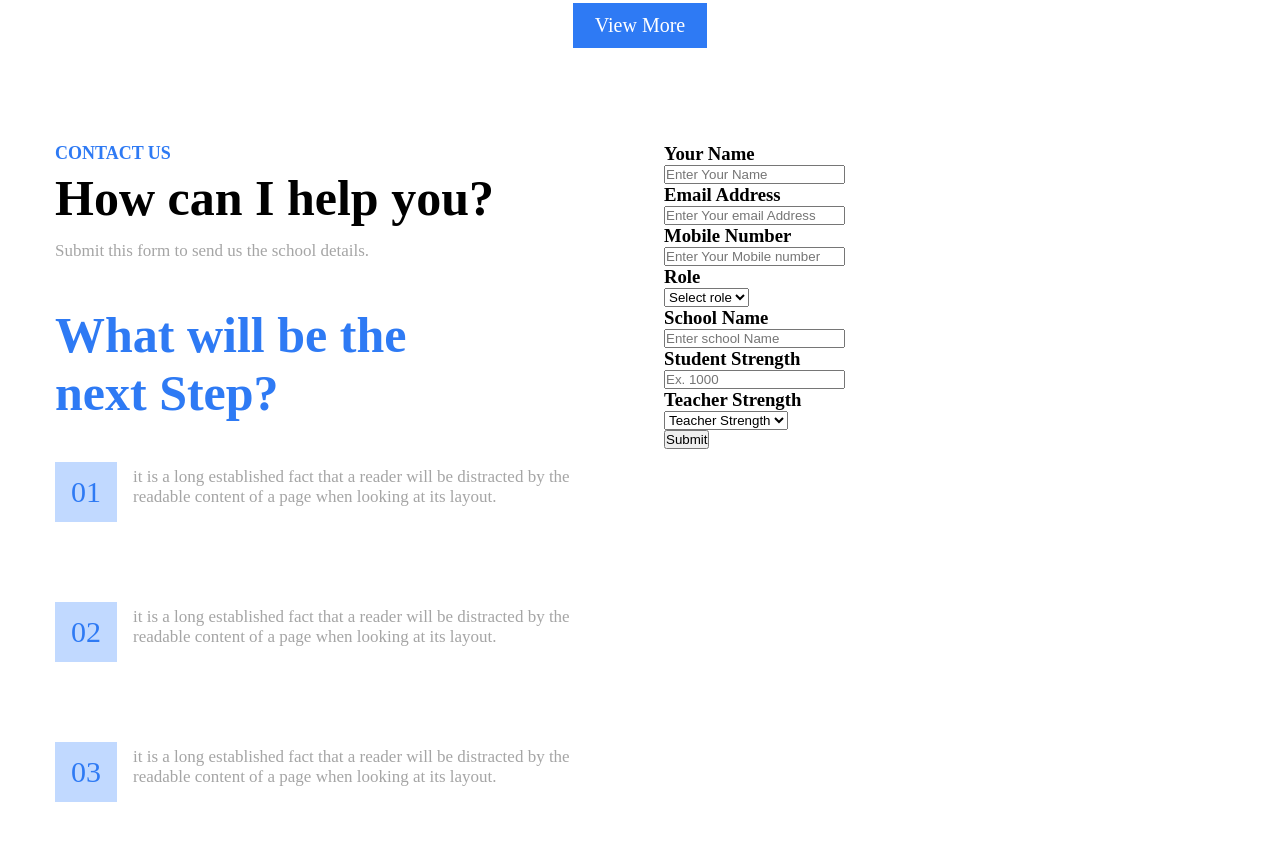
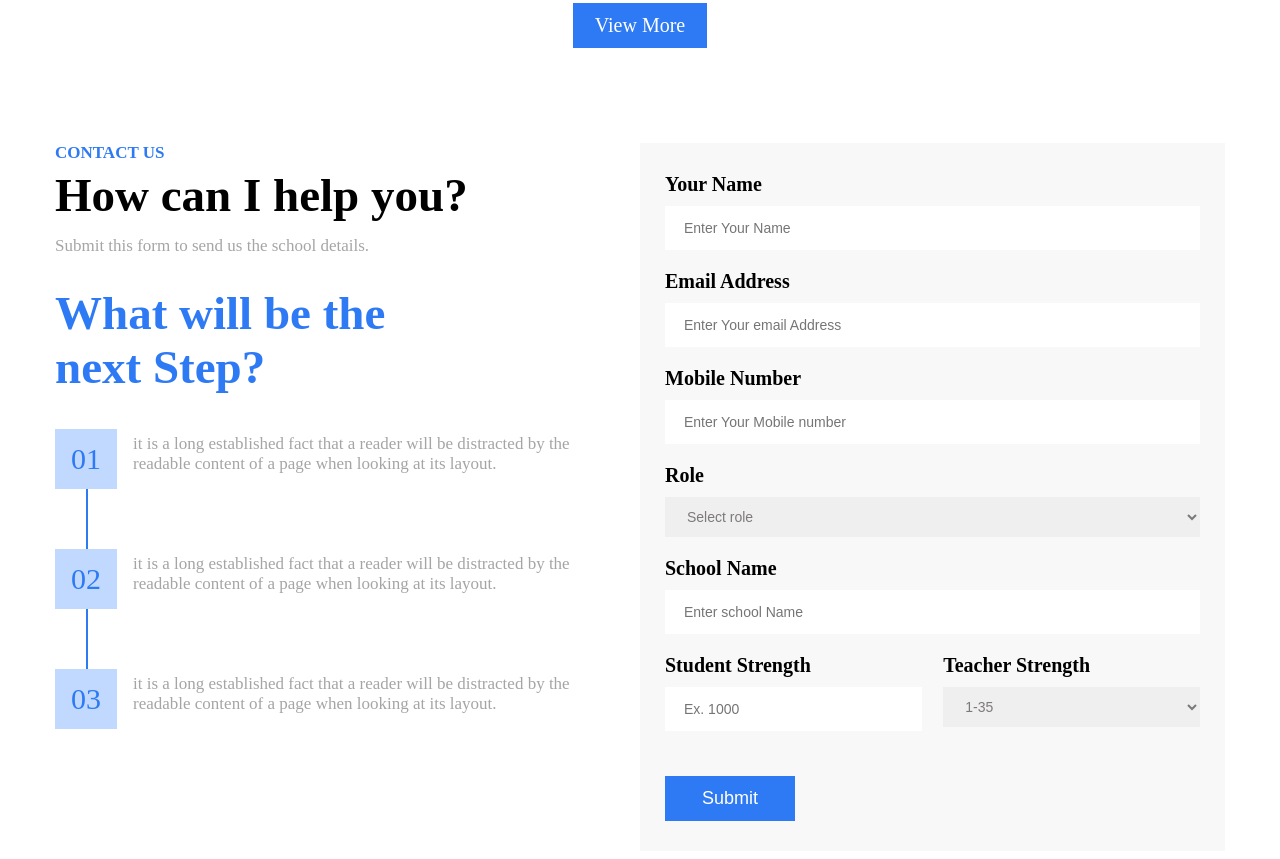
Before and after one commit to AleksandreLatsabidze/Schooler-Pro-website, a plain HTML site: page index.html in a window 1280 px wide. Shown: the part 4672-5531 px from the top of the page. Drawn offline with Linux system fonts and the light colour scheme.

```diff
--- a/index.html
+++ b/index.html
@@ -341,9 +341,8 @@
               </div>
             </div>
           </div>
-          <div class="sect_navbar">
+          <div class="form_inputs">
             <form action="#" id="contactform">
-              <div class="forminputs">
               <div class="forminput">
                 <label>
                   <h3>Your Name</h3>
@@ -402,7 +401,8 @@
                   />
                 </label>
               </div>
-                <div class="forminput">
+              <div class="forminput forminput_flex">
+                <div class="forminput_center">
                   <label>
                     <h3>Student Strength</h3>
                     <input
@@ -413,17 +413,18 @@
                       required
                     />
                   </label>
+                </div>
+                <div class="forminput_center">
                   <h3>Teacher Strength</h3>
                   <select name="yourstrength" id="your_strength">
-                    <option value="SelectStrength">Teacher Strength</option>
                     <option value="yourstrength">1-35</option>
                     <option value="yourstrength">1-45</option>
                     <option value="yourstrength">1-65</option>
                     <option value="yourstrength">1-85</option>
                   </select>
                 </div>
+              </div>
               <button type="submit">Submit</button>
-              </div>
             </form>
           </div>
         </div>
--- a/style.css
+++ b/style.css
@@ -478,12 +478,12 @@ ul .registr {
   display: flex;
 }
 .contact_title h3 {
-  font-size: 18px;
+  font-size: 17px;
   color: #2e7af4;
   margin-bottom: 5px;
 }
 .contact_title h1 {
-  font-size: 50px;
+  font-size: 47px;
   color: #000000;
   margin-bottom: 14px;
 }
@@ -492,14 +492,29 @@ ul .registr {
   color: #a5a5a5;
 }
 .nextstep_name > h1 {
-  font-size: 50px;
+  font-size: 47px;
   color: #2e7af4;
-  margin-top: 45px;
+  margin-top: 30px;
   max-width: 352px;
+  margin-bottom: 35px;
 }
 .first_number {
-  margin-top: 40px;
-  margin-bottom: 80px;
+  height: 120px;
+  position: relative;
+}
+.first_number::before {
+  content: "";
+  border-left: 2px solid #2e7af4;
+  height: 100%;
+  display: block;
+  position: absolute;
+  left: 31px;
+}
+.first_number:last-child::before {
+  display: none;
+}
+.first_number:last-child {
+  height: initial;
 }
 .firstnumber_num {
   font-size: 30px;
@@ -507,6 +522,7 @@ ul .registr {
   background-color: #c1d9ff;
   padding: 13px 16px;
   display: inline-block;
+  position: relative;
 }
 .first_number > span {
   margin-left: 12px;
@@ -515,6 +531,62 @@ ul .registr {
   display: inline-block;
   width: 437px;
 }
-.sect_navbar {
-  margin-left: 94px;
+.lastsect_width {
+  width: 50%;
+  padding-right: 15px;
 }
+.form_inputs {
+  width: 50%;
+}
+.forminput h3 {
+  color: #000000;
+  font-size: 20px;
+  margin-bottom: 10px;
+}
+#contactform {
+  background-color: #f8f8f8;
+  padding: 30px 25px;
+}
+.forminput input {
+  height: 40px;
+  width: 100%;
+  font-size: 14px;
+  padding: 22px 19px;
+  outline: none;
+  border: 0;
+}
+.forminput {
+  margin-bottom: 20px;
+}
+#user_role {
+  width: 100%;
+  font-size: 14px;
+  padding: 11px 18px;
+  color: #7d7979;
+  border: 0;
+}
+#your_strength {
+  width: 100%;
+  font-size: 14px;
+  padding: 11px 18px;
+  color: #7d7979;
+  outline: none;
+  border: 0;
+}
+.forminput_flex {
+  display: flex;
+  justify-content: space-between;
+}
+.forminput_center {
+  width: 48%;
+}
+#contactform button {
+  background-color: #2e7af4;
+  font-size: 18px;
+  color: #fff;
+  padding: 12px 37px;
+  outline: none;
+  border: 0;
+  cursor: pointer;
+  margin-top: 25px;
+}
```
Lines whose indentation alone changed are shown as unchanged.
